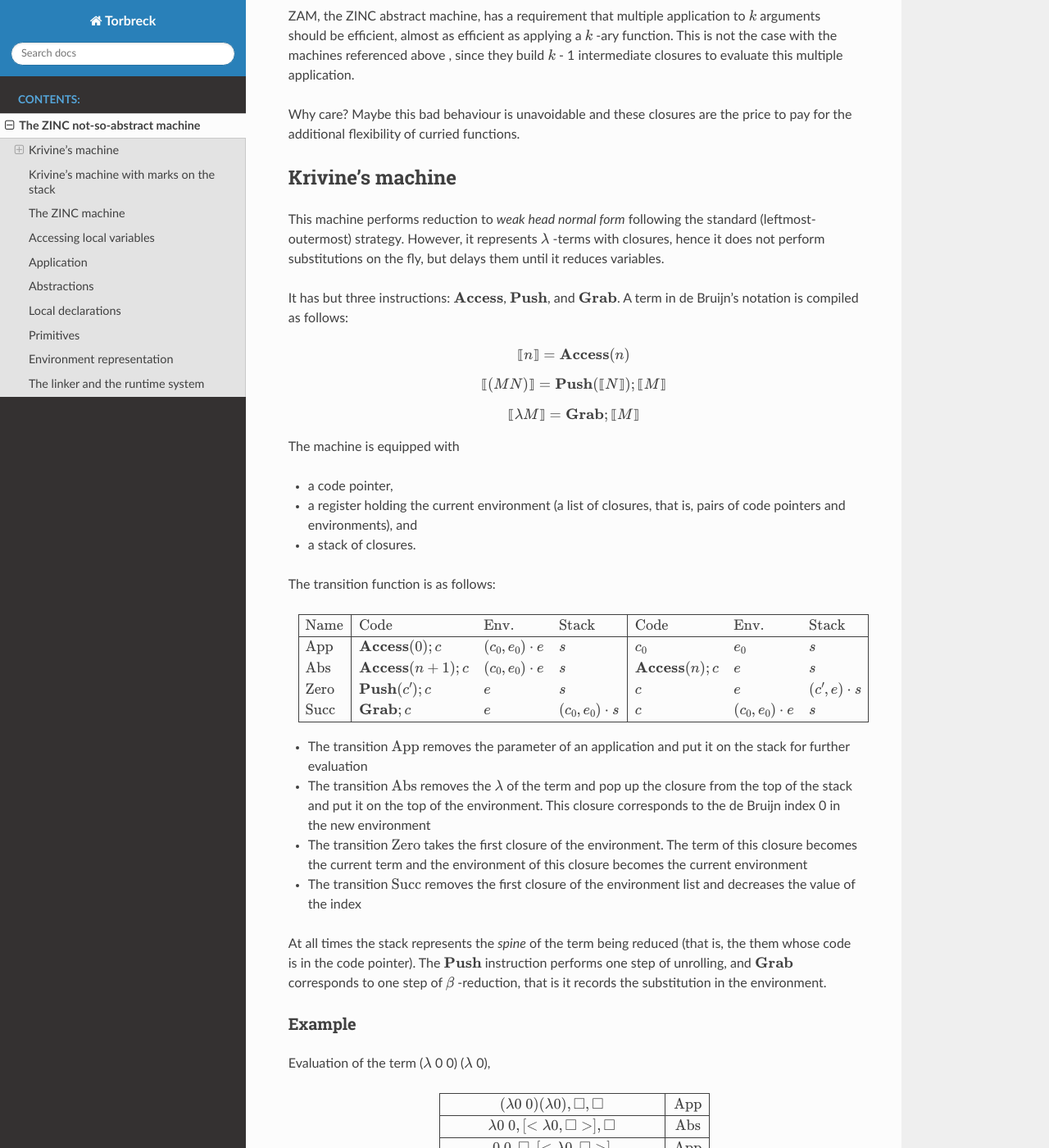
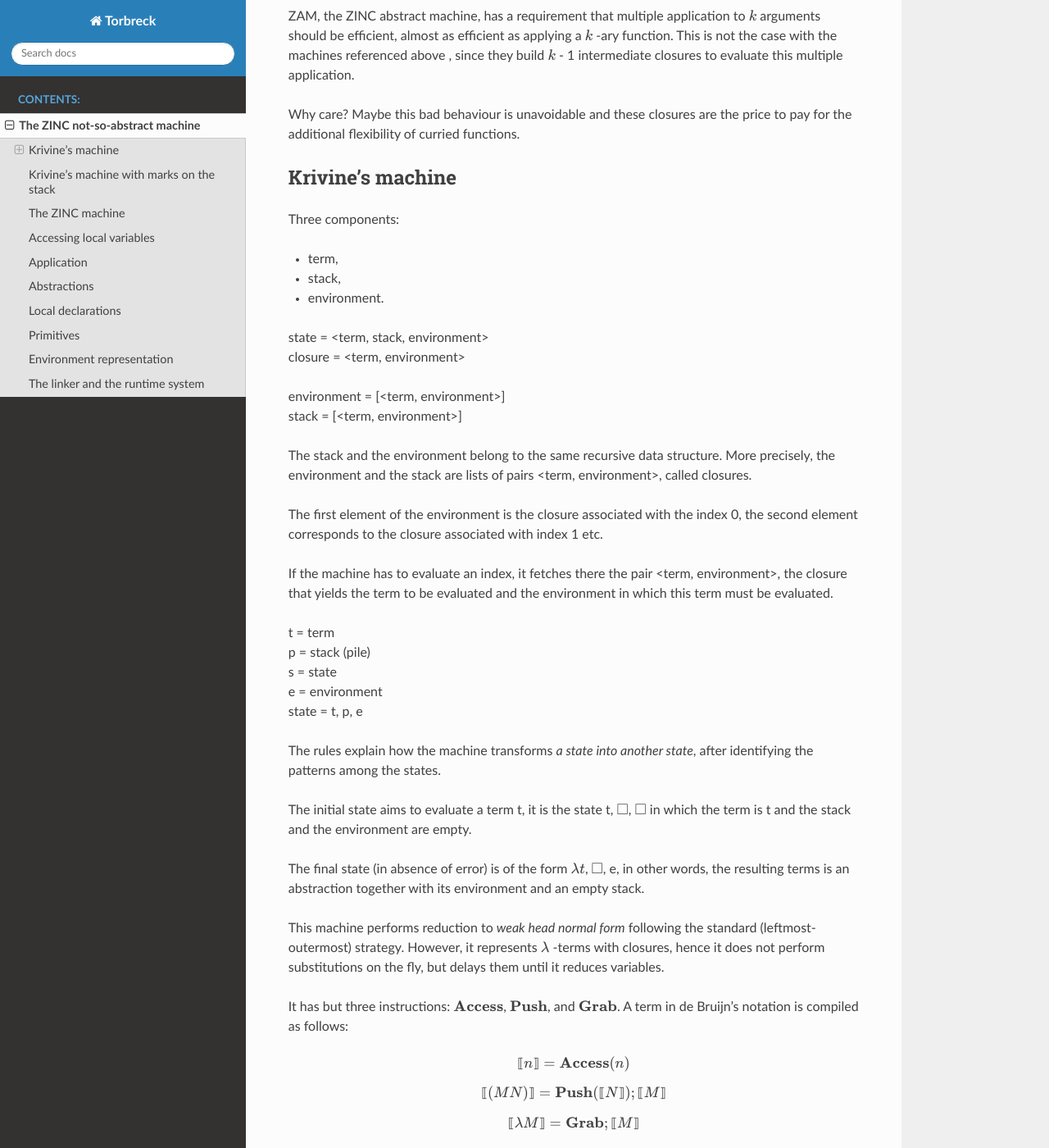
Before and after one commit to brunoflores/torbreck-lang, a Sphinx documentation site: the page built from docs/zam.rst, in a window 1280 px wide and 1400 px high, scrolled down 368 px. Shown: the whole window at 82% size. Built offline with Sphinx 7.4.7 and the Read the Docs theme 2.0.0, drawn with Linux system fonts in a browser that asks for light colours.

Commit message:
Document Krivine's.

```diff
--- a/docs/zam.rst
+++ b/docs/zam.rst
@@ -24,6 +24,49 @@ price to pay for the additional flexibility of curried functions.
 
 Krivine's machine
 =================
+
+Three components:
+
++ term,
++ stack,
++ environment.
+
+|  state   = <term, stack, environment>
+|  closure = <term, environment>
+
+|  environment = [<term, environment>]
+|  stack       = [<term, environment>]
+
+The stack and the environment belong to the same recursive data structure.
+More precisely, the environment and the stack are lists of pairs
+<term, environment>, called closures.
+
+The first element of the environment is the closure associated with the
+index 0, the second element corresponds to the closure associated with
+index 1 etc.
+
+If the machine has to evaluate an index, it fetches there
+the pair <term, environment>, the closure that yields
+the term to be evaluated and the environment in which
+this term must be evaluated.
+
+| t = term
+| p = stack (pile)
+| s = state
+| e = environment
+| state = t, p, e
+
+The rules explain how the machine transforms
+*a state into another state*, after identifying the
+patterns among the states.
+
+The initial state aims to evaluate a term t, it is the state
+t, :math:`\square`, :math:`\square` in which the term is t and the stack and the
+environment are empty.
+
+The final state (in absence of error) is of the form :math:`\lambda t`,
+:math:`\square`, e, in other words, the resulting terms is an abstraction
+together with its environment and an empty stack.
 
 This machine performs reduction to *weak head normal form* following the
 standard (leftmost-outermost) strategy. However, it represents
```
